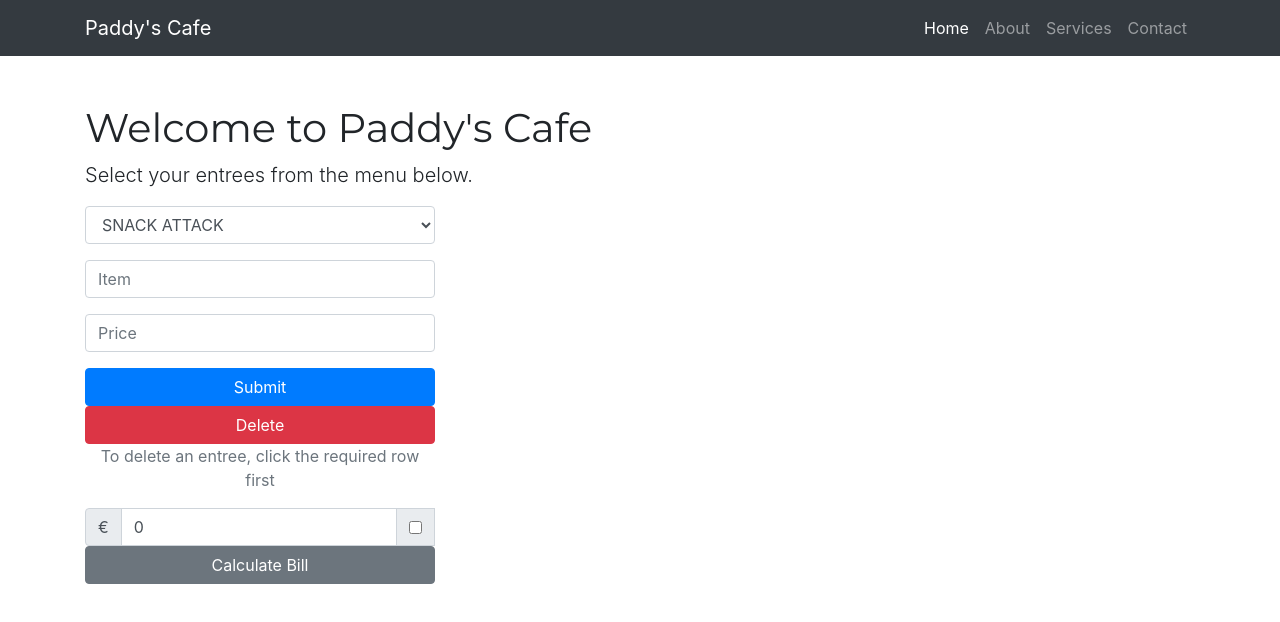
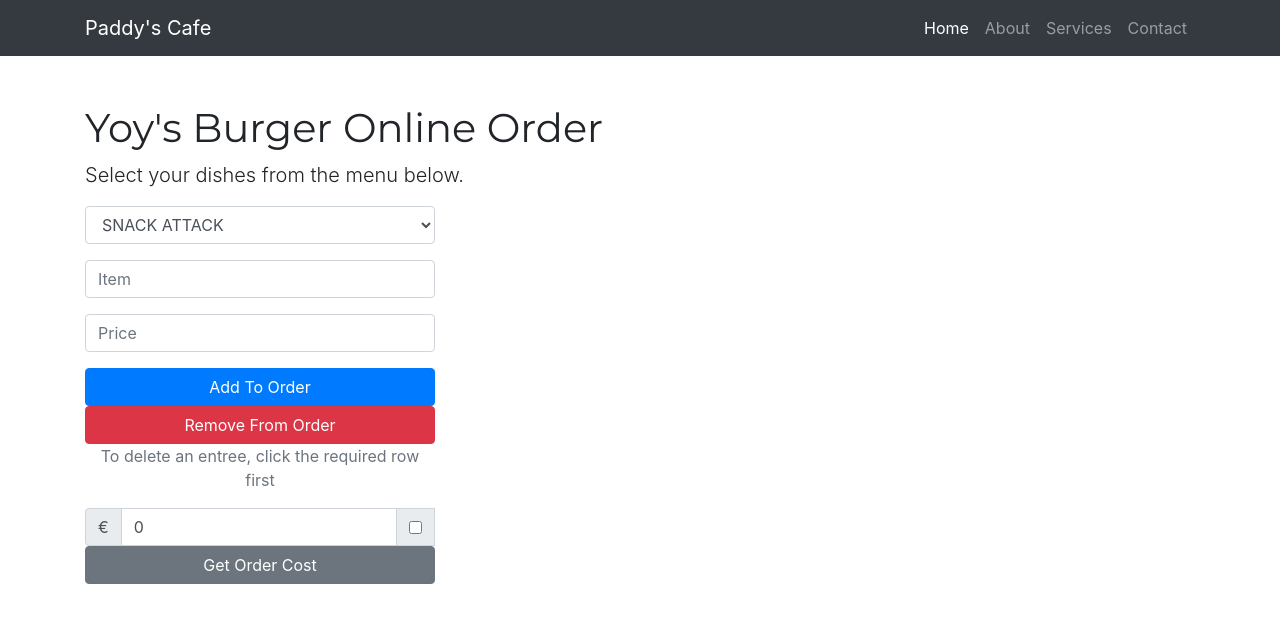
Before and after one commit to raquelmartini/IWA_CA1, a plain HTML site: page views/index.html in a window 1280 px wide. Drawn offline with Linux system fonts and the light colour scheme; no server answers.

Commit message:
Changed online order page button text

```diff
--- a/app.js
+++ b/app.js
@@ -71,6 +71,7 @@ router.post('/post/json', function(req, res) {
       if (err) throw (err);
       //This is where you pass on information from the form inside index.html in a form of JSON and navigate through our JSON (XML) file to create a new entree object
 
+      //RMR - added server-side sanitization of title and price
       sanitizedObj.item = sanitizedObj.item.toUpperCase();
 
       result.cafemenu.section[sanitizedObj.sec_n].entree.push({'item': sanitizedObj.item, 'price': sanitizedObj.price}); //If your XML elements are differet, this is where you have to change to your own element names
--- a/views/index.html
+++ b/views/index.html
@@ -54,8 +54,8 @@
 	<div class="container">
 		<div class="row">
 			<div class="col-lg-12 text-left">
-				<h1 class="mt-5">Welcome to Paddy's Cafe</h1>
-				<p class="lead">Select your entrees from the menu below.</p>
+				<h1 class="mt-5">Yoy's Burger Online Order</h1>
+				<p class="lead">Select your dishes from the menu below.</p>
 			</div>
 			<div id="results" class="col-lg-8 text-center order-3"></div>
 			<div class="col-lg-4 text-center order-2">
@@ -75,9 +75,9 @@
 					<div class="form-group">
 						<input class="form-control" type="text" name="price" placeholder="Price">
 					</div>
-					<button type="submit" class="btn btn-primary btn-block">Submit</button>
+					<button type="submit" class="btn btn-primary btn-block">Add To Order</button>
 				</form>
-                    <button id="delete" class="btn btn-block btn-danger">Delete</button>
+                    <button id="delete" class="btn btn-block btn-danger">Remove From Order</button>
                     <p class="text-muted">To delete an entree, click the required row first</p>
                 <form>
                     <div class="input-group">
@@ -90,7 +90,7 @@
                                 <input type="checkbox" id="showVeg" aria-label="Checkbox for following text input">
                             </div>
                         </div>
-                        <input class="btn btn-block btn-secondary" type="button" name="btnCalcBill" value="Calculate Bill" id="calcBill">
+                        <input class="btn btn-block btn-secondary" type="button" name="btnCalcBill" value="Get Order Cost" id="calcBill">
                     </div>
 
                 </form>
```
